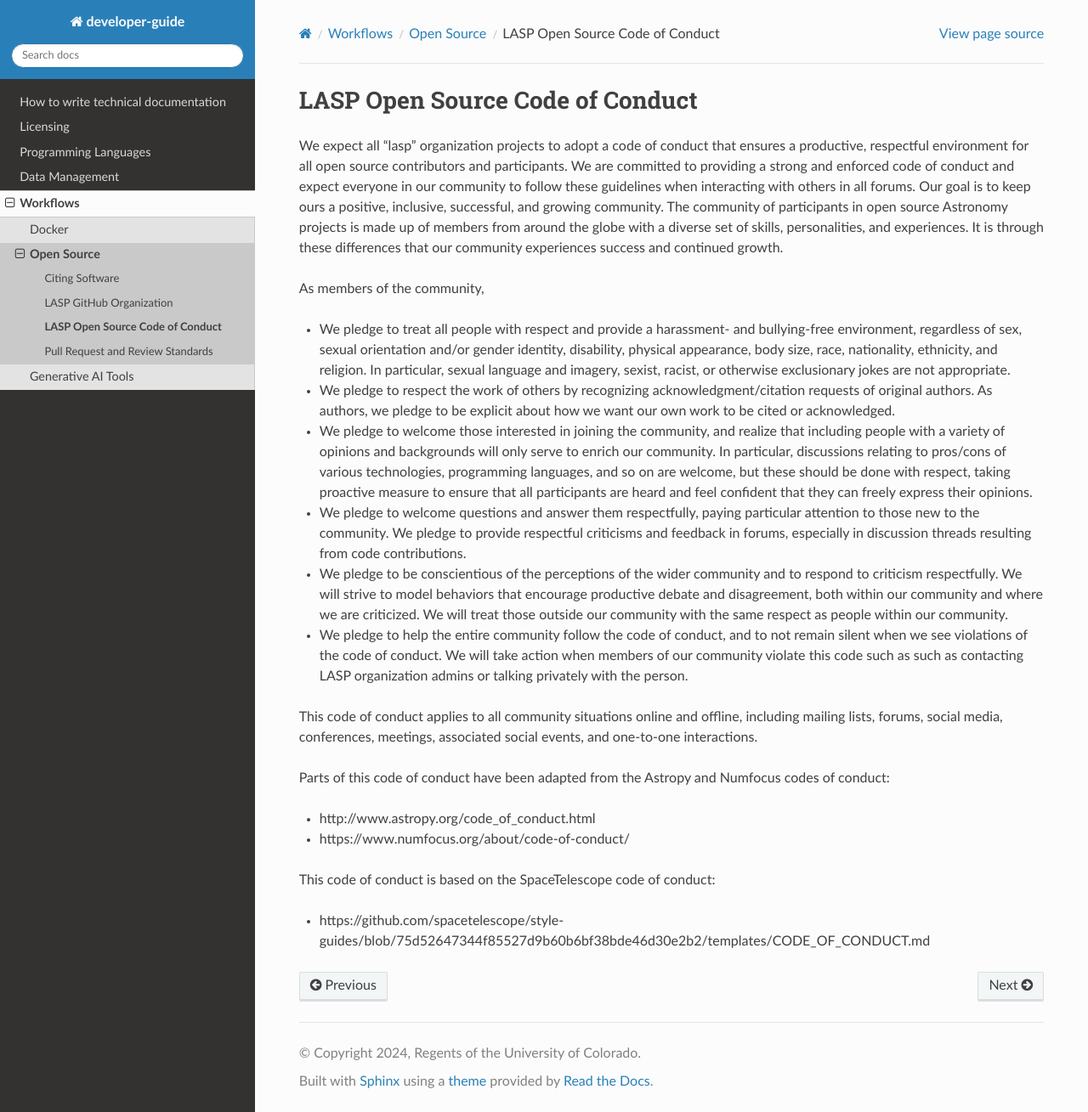
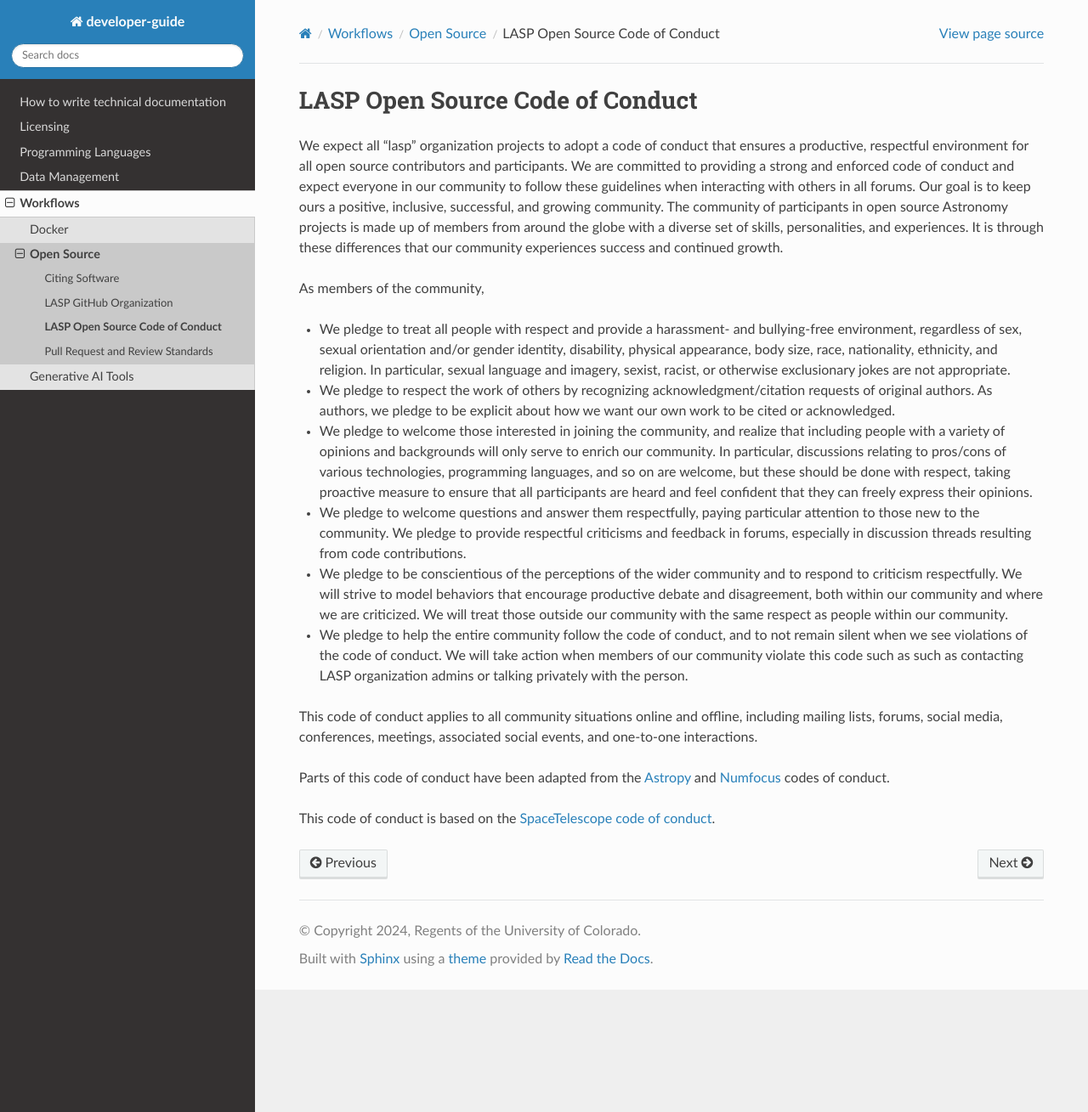
Before and after one commit to lasp/developer-guide, a Sphinx documentation site: the page built from docs/source/workflows/open_source/code_of_conduct.md, in a window 1280 px wide and 1309 px high. Shown: the whole window at 85% size. Built offline with Sphinx 7.4.7 and the Read the Docs theme 3.1.0, drawn with Linux system fonts in a browser that asks for light colours; pages that are not in the unit, such as notebooks, are missing from menus.

Commit message:
Update links in code of conduct

```diff
--- a/docs/source/workflows/open_source/code_of_conduct.md
+++ b/docs/source/workflows/open_source/code_of_conduct.md
@@ -19,9 +19,6 @@ As members of the community,
 
 This code of conduct applies to all community situations online and offline, including mailing lists, forums, social media, conferences, meetings, associated social events, and one-to-one interactions.
 
-Parts of this code of conduct have been adapted from the Astropy and Numfocus codes of conduct:
-- http://www.astropy.org/code_of_conduct.html
-- https://www.numfocus.org/about/code-of-conduct/
+Parts of this code of conduct have been adapted from the [Astropy](http://www.astropy.org/code_of_conduct.html) and [Numfocus](https://www.numfocus.org/about/code-of-conduct/) codes of conduct.
 
-This code of conduct is based on the SpaceTelescope code of conduct:
-- https://github.com/spacetelescope/style-guides/blob/75d52647344f85527d9b60b6bf38bde46d30e2b2/templates/CODE_OF_CONDUCT.md
+This code of conduct is based on the [SpaceTelescope code of conduct](https://github.com/spacetelescope/style-guides/blob/75d52647344f85527d9b60b6bf38bde46d30e2b2/templates/CODE_OF_CONDUCT.md).
```
